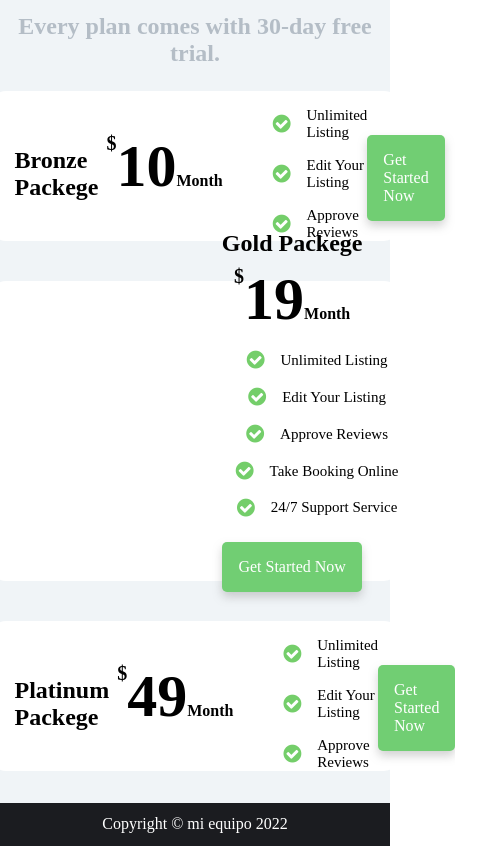
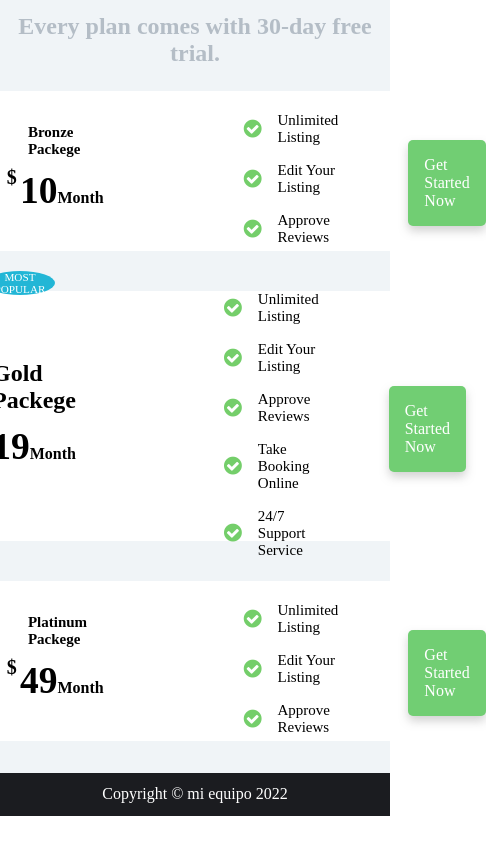
Before and after one commit to ivsp/neoland-practica-1, a plain HTML site: page mobile breakpoint/index.html in a window 390 px wide. Shown: the part 1122-1968 px from the top of the page, 486 px wide, since content can reach past the window. After the commit the page ends 1938 px from the top, so only its background shows below. Drawn offline with Linux system fonts and the light colour scheme.

Commit message:
responsive tablet

```diff
--- a/mobile breakpoint/index.html
+++ b/mobile breakpoint/index.html
@@ -128,8 +128,10 @@
 
         <div class="pricing__box-container">
           <div class="pricing-box">
+
+            <div class="pricing-box--price">
             <h1>Bronze Packege</h1>
-            <div class="pricing-box--price">
+
               <div>
                 <h2><sup>$</sup></h2>
               </div>
@@ -166,8 +168,10 @@
               <p>MOST POPULAR</p>
             </div>
             <div class="pricing-box2-container">
+
+              <div class="pricing-box--price">
               <h1>Gold Packege</h1>
-              <div class="pricing-box--price">
+
                 <div>
                   <h2><sup>$</sup></h2>
                 </div>
@@ -211,8 +215,9 @@
           </div>
 
           <div class="pricing-box">
+            <div class="pricing-box--price">
             <h1>Platinum Packege</h1>
-            <div class="pricing-box--price">
+
               <div>
                 <h2><sup>$</sup></h2>
               </div>
--- a/mobile breakpoint/style.css
+++ b/mobile breakpoint/style.css
@@ -363,6 +363,9 @@ header img {
 .pricing-box--price{
     display: flex;
 }
+
+
+
 .pricing-box--price--sub{
     font-size: 2.5rem;
 }
@@ -490,18 +493,26 @@ footer p {
     }
 }
 
+
+
+
 @media (max-width:1024px){
     .pricing {
         display: flex;
+
     }
 
     .pricing-box{
-        width: 85%;
-        height: 150px;
+        width: 120%;
+        height: 160px;
         display: flex;
         flex-direction: row;
-        justify-content: space-between;
+        justify-content: space-around;
         padding: 15px;
+    }
+
+    .pricing-box h1{
+        font-size: 15px;
     }
 
     .pricing__box-check-list{
@@ -513,13 +524,64 @@ footer p {
     }
 
     .pricing-box2{
-        width: 85%;
-        height: 300px;
+        width: 120%;
+        height: 250px;
+
+    }
+
+    .pricing-box2-container{
         display: flex;
         flex-direction: row;
-        justify-content: space-between;
+
     }
 
 
 
+
+    .pricing-box2-container h1 {
+        display: flex;
+        align-items: flex-start;
+        align-content: flex-start;
+
+    }
+
+    .pricing-box--price{
+       display: flex;
+       flex-direction: column;
+       align-items: center;
+       position: relative;
+       right: -60px;
+    }
+
+    sup {
+        right: 50px;
+        position: relative;
+    }
+
+    .pricing-box--price--sub{
+        top: -30px;
+        position: relative;
+        font-size: 25px;
+        font-weight: lighter;
+    }
+
+    .pricing__box-check-list{
+        margin-left: 200px;
+        margin-right:70px ;
+    }
+
+
 }
+
+@media (max-width:860px){
+    .pricing-box{
+        width: 90%;
+    }
+
+    .pricing-box2{
+        width: 90%;
+        height: 250px;
+
+    }
+
+}
```
